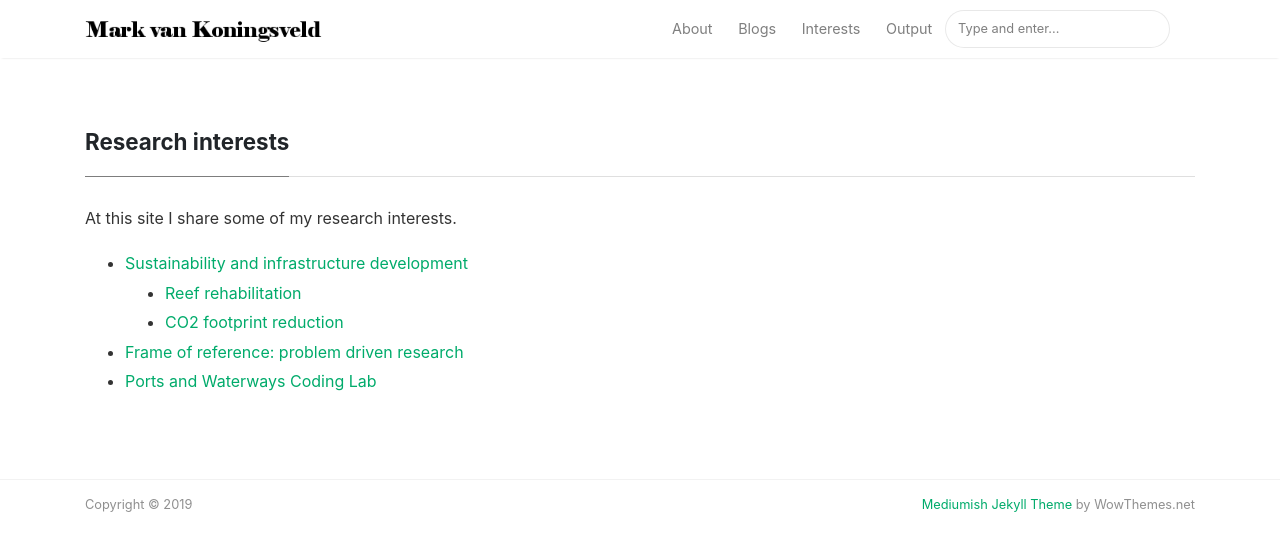
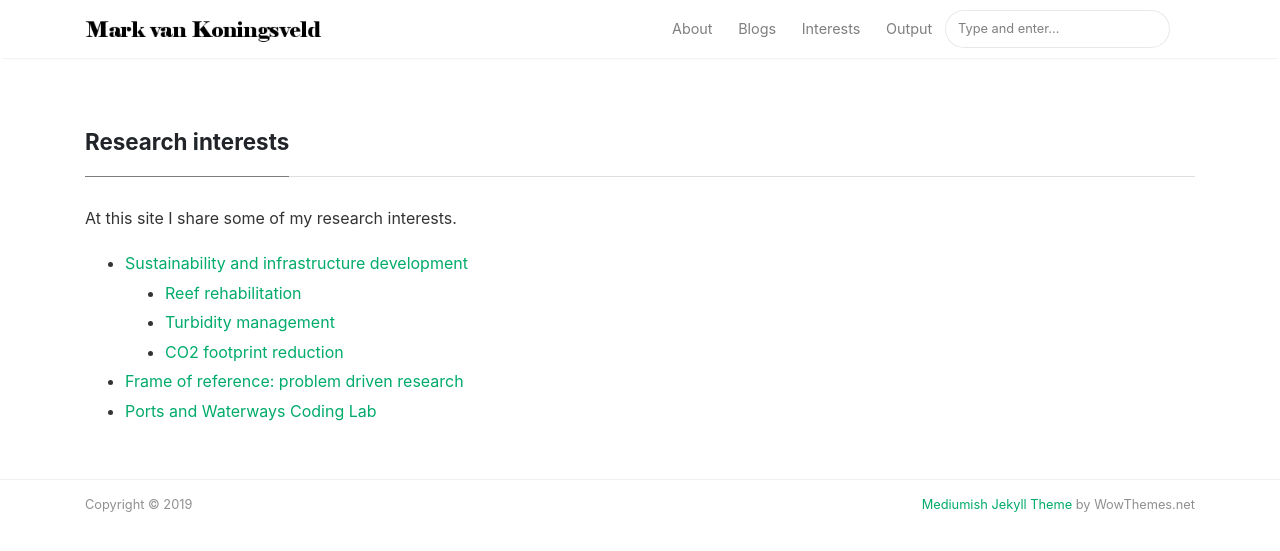
Before and after one commit to markvankoningsveld/markvankoningsveld.github.io, a Jekyll site: the page built from _pages/interests.md, in a window 1280 px wide. Shown: the top 551 px of the page. Built offline with Jekyll 4.4.1, drawn with Linux system fonts in a browser that asks for light colours; nearby versions of some CDN libraries.

Commit message:
experiment javascript

```diff
--- a/_pages/interests.md
+++ b/_pages/interests.md
@@ -9,6 +9,7 @@ permalink: /interests
   <li><a href="/sustainable_infrastructure">Sustainability and infrastructure development</a></li>
   <ul>
     <li><a href="/reef_rehabilitation">Reef rehabilitation</a></li>
+    <li><a href="/turbidity_management">Turbidity management</a></li>
     <li><a href="/co2_footprint_reduction">CO2 footprint reduction</a></li>
   </ul>
   <li><a href="/frame_of_reference">Frame of reference: problem driven research</a></li>
```
